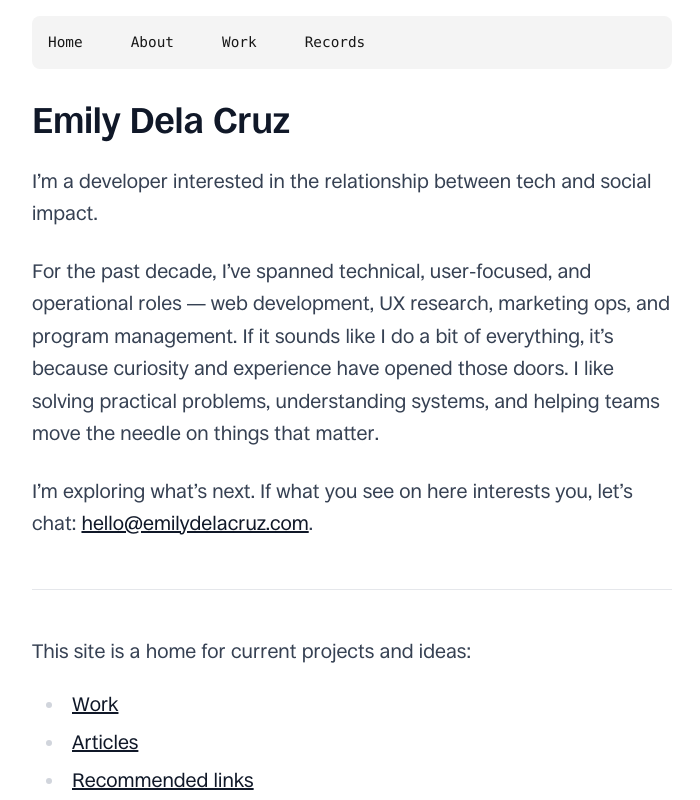
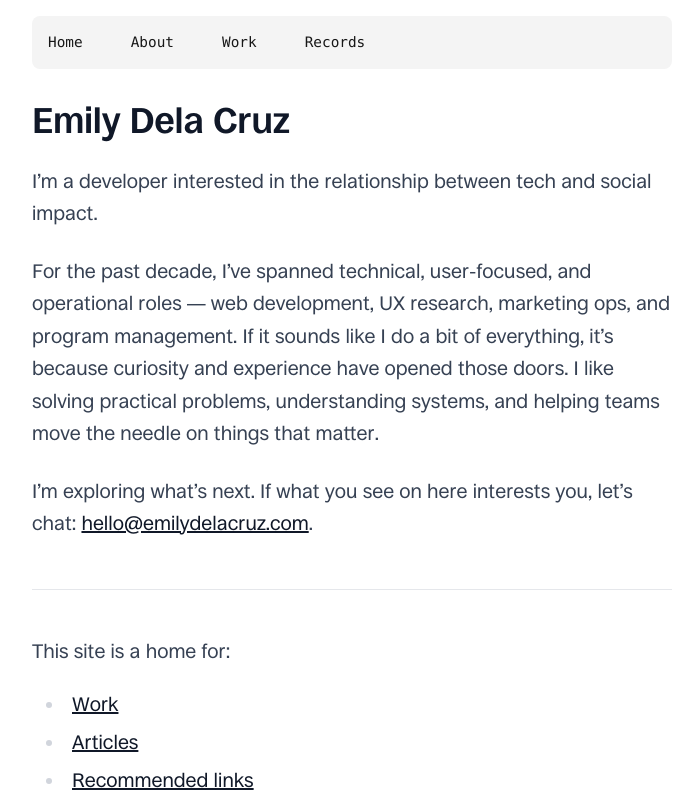
Before and after one commit to emdecr/emdecr.com, a Next.js app: page / in a window 1280 px wide. Shown: the top 800 px of the page, without its empty margins (288-988 px from the left). Built offline with nearby package versions, Linux system fonts and the light colour scheme.

Commit message:
Copy edit...plus I need to test the build

```diff
--- a/src/app/page.tsx
+++ b/src/app/page.tsx
@@ -17,7 +17,7 @@ export default async function Home() {
 
       <hr />
 
-      <p className="text-xl">This site is a home for current projects and ideas:</p>
+      <p className="text-xl">This site is a home for:</p>
 
       <ul className="text-xl">
         <li>
```
